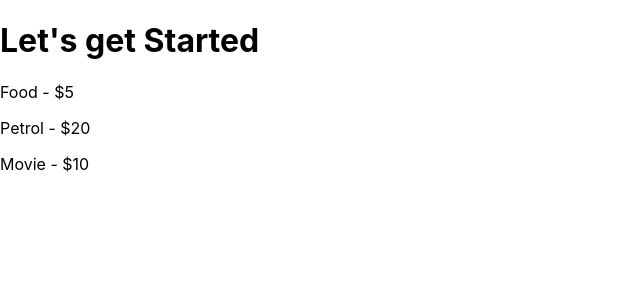
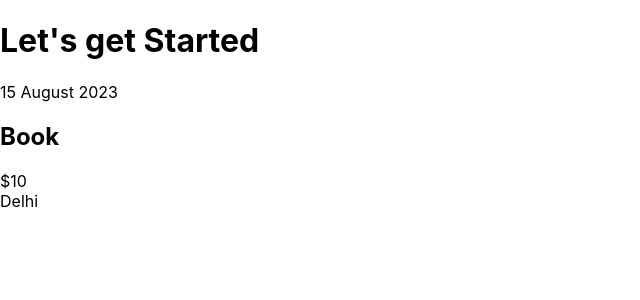
Before and after one commit to Oi-Kaushlesh/sharpener-react-task, a React (Create React App) app: page / in a window 1280 px wide. Shown: the top 300 px of the page, without its empty margins (0-640 px from the left). Built offline with nearby package versions, Linux system fonts and the light colour scheme.

Commit message:
Writing Complex JSX

```diff
--- a/src/components/ExpenseItem.js
+++ b/src/components/ExpenseItem.js
@@ -1,8 +1,12 @@
 function ExpenseItem(){
     return <>
-        <p>Food - $5</p>
-        <p>Petrol - $20</p>
-        <p>Movie - $10</p>
+    <div>15 August 2023</div>
+    <div>
+      <h2>Book</h2>
+      <div>$10</div>
+      <div>Delhi</div>
+
+    </div>
     </>
 }
 export default ExpenseItem;
```
